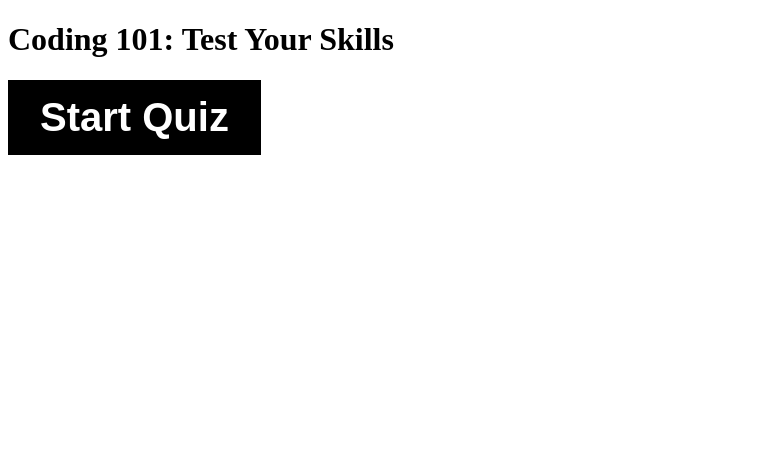
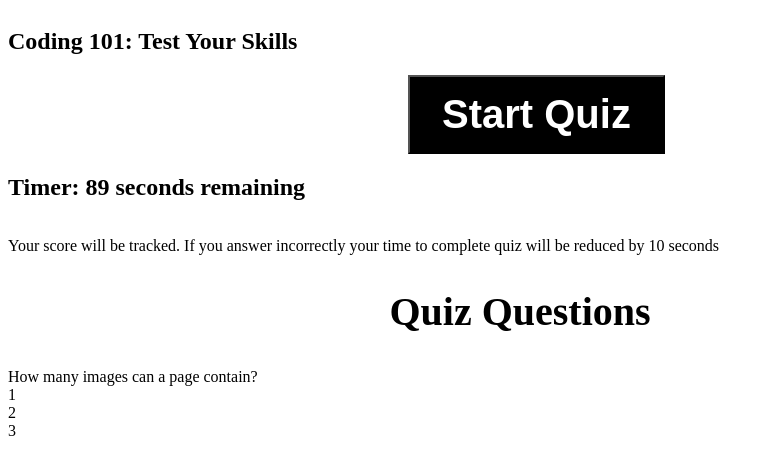
Before and after one commit to rocketorangemen/Code-Quiz, a plain HTML site: page index.html in a window 1280 px wide. Both pictures are taken after a click on the button "Start Quiz". Shown: the whole page, without its empty margins (0-774 px from the left). Drawn offline with Linux system fonts and the light colour scheme.

Commit message:
timer working, more html content

```diff
--- a/assets/style.css
+++ b/assets/style.css
@@ -1,11 +1,47 @@
 .start {
     background-color: black;
-  border: none;
   color: white;
   padding: 15px 32px;
-  text-align: center;
-  justify-content: center;
   display: inline-block;
   font-size: 40px;
   font-weight: bold
 };
+
+header nav {
+    display: flex;
+    display: inline-block;
+    justify-content: center;
+    padding-top: 20px;
+}
+
+header h1 {
+    display: inline-block;
+    justify-content: center;
+    align-items: center;
+}
+
+header h2 {
+    display: inline-block;
+}
+
+header button {
+    display: inline-block;
+    margin: 0 400px;
+}
+
+header button:hover {
+    background-color: red;
+    color: black;
+}
+
+.question-title {
+    display: flex;
+    justify-content: center;
+    padding-right: 240px;
+    font-size: 40px;
+    font-weight: bold;
+}
+
+#questionChoices {
+    font-weight: bold;
+}
--- a/index.html
+++ b/index.html
@@ -8,11 +8,26 @@
 </head>
 <body>
     <header>
+        <nav>
+            <h1>Coding 101: Test Your Skills</h1>
+            <button class="start" onclick="startQuiz()">Start Quiz</button>
+            <h2 id="countdown">Timer: <span id=timer></span></h2>
+        </nav>
+
         <div>
-        <h1>Coding 101: Test Your Skills</h1>
-        <button class="start">Start Quiz</button>
+            <p>Your score will be tracked. If you answer incorrectly your time to complete quiz will be reduced by 10 seconds</p>
         </div>
-    </header>
+
+        <section id="questions">
+            <h2 class="question-title">Quiz Questions</h2>
+            <div class="radio">
+            <div id="questionTitle"></div>
+            <div id="questionChoices1"></div>
+            <div id="questionChoices2"></div>
+            <div id="questionChoices3"></div>
+            </div>
+        </section>
+
 </body>
 <script src="js/script.js"></script>
 </html>
--- a/js/script.js
+++ b/js/script.js
@@ -1,10 +1,56 @@
-var timeleft = 60;
-var timer = setInterval(function(){
-  if(timeleft = 0){
-    clearInterval(downloadTimer);
-    document.getElementById("countdown").innerHTML = "Finished";
-  } else {
-    document.getElementById("countdown").innerHTML = timeleft + " seconds remaining";
+var timeLeft = 90;
+var interval;
+var questionTitle = document.getElementById("questionTitle");
+var questionChoices1 = document.getElementById("questionChoices1");
+var questionChoices2 = document.getElementById("questionChoices2");
+var questionChoices3 = document.getElementById("questionChoices3");
+
+var questions = [
+  {
+    title: "How many images can a page contain?",
+    choices: [1,2,3],
+    answer: 1
+  },
+    {
+    title: "How many images can a page contain?",
+    choices: [1,2,3],
+    answer: 1
+  },
+    {
+    title: "How many images can a page contain?",
+    choices: [1,2,3],
+    answer: 1
+  },
+    {
+    title: "How many images can a page contain?",
+    choices: [1,2,3],
+    answer: 1
+  },
+]
+
+
+function startQuiz() {
+
+questionTitle.textContent = questions[0].title;
+questionChoices1.textContent = questions[0].choices[0];
+questionChoices2.textContent = questions[0].choices[1];
+questionChoices3.textContent = questions[0].choices[2];
+
+   interval = setInterval(timer, 1000);
+
+}
+
+function timer (){
+
+  if(timeLeft == 0){
+    clearInterval(interval);
+    document.getElementById("timer").innerText = "Time's Up!";
+    console.log(timeLeft);
   }
-  timeleft -= 1;
-}, 1000);
+  else {
+    document.getElementById("timer").innerText = `${timeLeft} seconds remaining`;
+  }
+
+  timeLeft--;
+
+};
```
